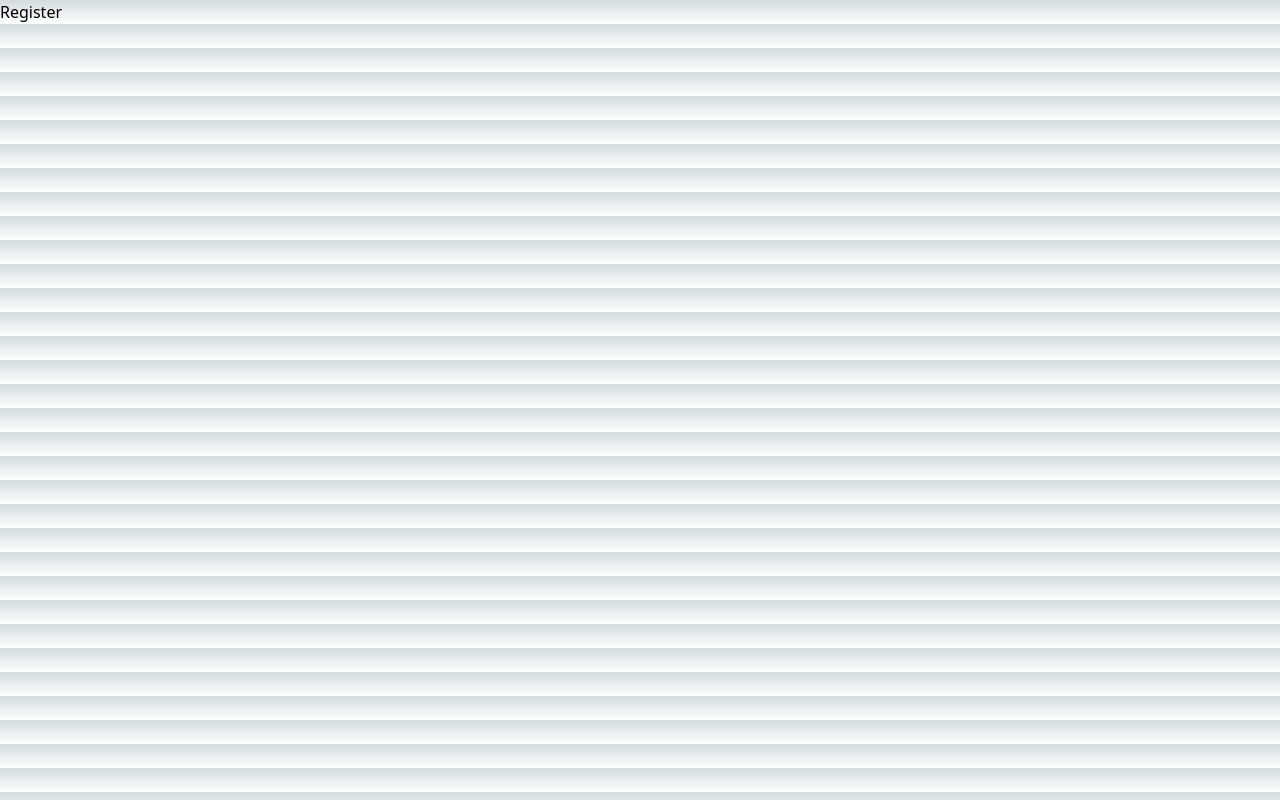
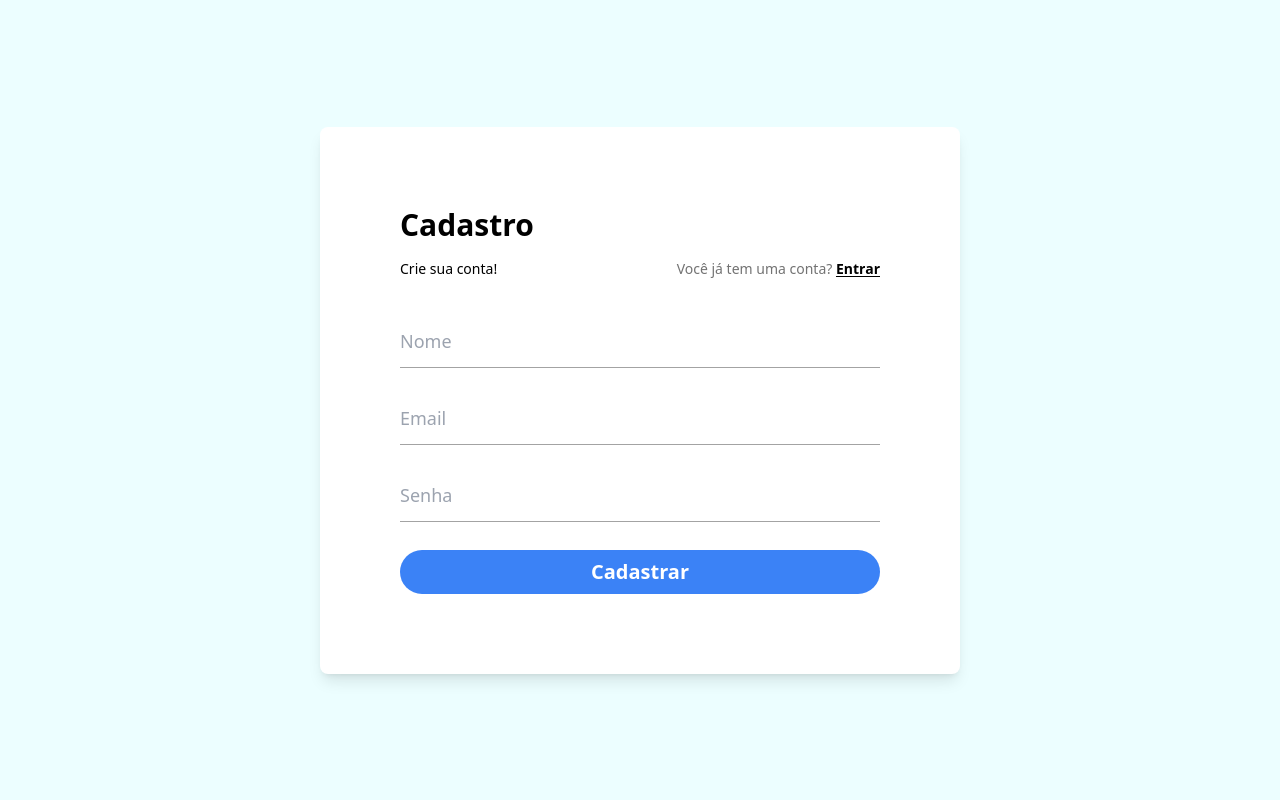
Before and after one commit to AllysonAlves1/sistema-condominio, a Next.js app: page /register in a window 1280 px wide. Built offline with nearby package versions, Linux system fonts and the light colour scheme; no server answers.

Commit message:
Login e cadastro feito com sucesso usando localstorage e logout

```diff
--- a/src/components/Button.tsx
+++ b/src/components/Button.tsx
@@ -5,7 +5,7 @@ interface ButtonProps {
 
 export default function Button(props: ButtonProps) {
   return (
-    <button className="rounded-full font-semibold hover:opacity-80 transition border-2 w-full bg-sky-500 text-white border-sky-500 text-xl px-4 py-2"
+    <button className="w-full text-center rounded-full font-semibold hover:opacity-80 transition bg-blue-500 text-white text-xl px-4 py-2"
     onClick={props.onClick}
     >
     {props.label}
--- a/src/components/Input.tsx
+++ b/src/components/Input.tsx
@@ -10,11 +10,11 @@ interface InputProps {
 export default function Input(props: InputProps) {
   return (
     <input
+      className="w-full py-3 my-3 text-lg text-black border-b border-neutral-400 focus:border-black outline-none focus:outline-none"
+      type={props.type}
       placeholder={props.placeholder}
       value={props.value}
-      type={props.type}
       onChange={props.onChange}
-      className="w-full p-4 text-lg bg-black border-2 border-neutral-800 rounded-md outline-none text-white focus:border-sky-500 focus:border-2 transition"
     />
   )
 }
--- a/src/components/Login.tsx
+++ b/src/components/Login.tsx
@@ -2,6 +2,9 @@ import { useEffect, useState } from "react"
 import jwt from "jsonwebtoken";
 import axios from "axios";
 import { useRouter } from "next/router";
+import Input from "./Input";
+import Button from "./Button";
+import Link from "next/link";
 
 export default function Login() {
   const router = useRouter();
@@ -11,48 +14,43 @@ export default function Login() {
 
   const handleLogin = async () => {
     try {
-      // Fazer a requisição para o backend
       const response = await axios.post('/usuario/login', {
         email,
         senha,
       });
-
-      // Obter o token JWT da resposta
       const token = response.data.token;
-
-      // Decodificar o token JWT para obter as informações do usuário
       const decodedToken = jwt.decode(token);
-
-      // Armazenar o token no localStorage
       localStorage.setItem('token', token);
-
-      useEffect(() => {
-        const token = localStorage.getItem('token');
-
-        if (token) {
-          // O usuário está autenticado, redirecionar para a página protegida
-          router.push('/dashboard');
-        }
-      }, []);
-
+      router.push('/dashboard');
     } catch (error) {
-      // Tratar erros de autenticação
       console.error('Erro ao fazer login:', error);
     }
   };
 
+  useEffect(() => {
+    const token = localStorage.getItem('token');
+
+    if (token) {
+      router.push('/dashboard');
+    }
+  }, []);
+
   return (
-    <div className="w-full min-h-screen flex items-center justify-center bg-white">
-      <div className="w-1/2 h-1/2 flex flex-col p-20 justify-between bg-slate-200 rounded-lg shadow-lg">
+    <div className="w-full min-h-screen flex items-center justify-center bg-cyan-50">
+      <div className="w-1/2 h-1/2 flex flex-col p-20 gap-4 justify-between bg-white rounded-lg shadow-lg">
         <h1 className="text-3xl font-bold text-black">
-          Entre no sistema
+          Login
         </h1>
-        <div className="w-full flex flex-col">
-          <h3 className="text-2xl font-semibold mb-4 text-black">Login</h3>
+        <div className="flex justify-between">
           <p className="text-sm mb-2 text-black">Bem-vindo de volta!</p>
+          <p className="text-sm font-normal text-neutral-500">Não tem conta? <Link href="/register"><span className="text-black font-semibold underline underline-offset-2 cursor-pointer">Cadastre-se</span></Link></p>
         </div>
         <div className="w-full">
-          <p className="text-sm font-normal text-black">Você já tem uma conta? <span className="font-semibold underline underline-offset-2 cursor-pointer">Cadastre-se no sistema</span></p>
+          <Input type="email" placeholder="Email" value={email} onChange={(e) => setEmail(e.target.value)}/>
+          <Input type="password" placeholder="Senha" value={senha} onChange={(e) => setSenha(e.target.value)}/>
+        </div>
+        <div className="w-full flex flex-col">
+          <Button label="Entrar" onClick={handleLogin}/>
         </div>
       </div>
     </div>
--- a/src/components/SideBar.tsx
+++ b/src/components/SideBar.tsx
@@ -1,7 +1,15 @@
-import { IconHome, IconSettings, IconUserEdit, IconUserPlus } from "@tabler/icons-react";
+import { IconHome, IconLogout, IconSettings, IconUserEdit, IconUserPlus } from "@tabler/icons-react";
 import Link from "next/link";
+import { useRouter } from "next/router";
 
 export default function SideBar(props: any) {
+  const router = useRouter();
+
+  const handleLogout = () => {
+    localStorage.removeItem('token');
+
+    router.push('/');
+  };
   return (
     <div className="flex">
       <div className="fixed w-56 h-screen p-4 bg-white border-r-[1px] flex flex-col justify-between items-center">
@@ -41,6 +49,15 @@ export default function SideBar(props: any) {
               <span className="text-black">Perfil</span>
             </div>
           </Link>
+
+          <button onChange={handleLogout}>
+            <div className="flex items-center">
+              <div className="bg-blue-300 hover:bg-blue-500 text-white my-4 p-3 rounded-lg inline-block mr-2">
+                <IconLogout size={20} />
+              </div>
+              <span className="text-black">Sair</span>
+            </div>
+          </button>
         </div>
       </div>
       <main className="ml-56 w-full">{props.children}</main>
--- a/src/pages/register.tsx
+++ b/src/pages/register.tsx
@@ -1,8 +1,54 @@
+import Button from "@/components/Button";
+import Input from "@/components/Input";
+import axios from "axios";
+import Link from "next/link";
+import { useEffect, useState } from "react";
+
 export default function Register() {
+  const [nome, setNome] = useState('');
+  const [email, setEmail] = useState('');
+  const [senha, setSenha] = useState('');
+
+  const cadastrarUsuario = async () => {
+    try {
+      const response = await axios.post('/usuario/register', {
+        nome: nome,
+        email: email,
+        senha: senha
+      });
+      console.log('Usuário cadastrado:', response.data);
+    } catch (error) {
+      console.error('Erro ao cadastrar usuário:', error);
+    }
+  };
+
+  useEffect(() => {
+    cadastrarUsuario();
+  }, []);
+
+  const handleCadastro = () => {
+    cadastrarUsuario();
+  };
 
   return (
-    <div>
-      <h1>Register</h1>
+    <div className="w-full min-h-screen flex items-center justify-center bg-cyan-50">
+      <div className="w-1/2 h-1/2 flex flex-col p-20 gap-4 justify-between bg-white rounded-lg shadow-lg">
+        <h1 className="text-3xl font-bold text-black">
+          Cadastro
+        </h1>
+        <div className="flex justify-between">
+          <p className="text-sm mb-2 text-black">Crie sua conta!</p>
+          <p className="text-sm font-normal text-neutral-500">Você já tem uma conta? <Link href="/"><span className="text-black font-semibold underline underline-offset-2 cursor-pointer">Entrar</span></Link></p>
+        </div>
+        <div className="w-full">
+          <Input type="text" placeholder="Nome" value={nome} onChange={(e) => setNome(e.target.value)}/>
+          <Input type="email" placeholder="Email" value={email} onChange={(e) => setEmail(e.target.value)}/>
+          <Input type="password" placeholder="Senha" value={senha} onChange={(e) => setSenha(e.target.value)}/>
+        </div>
+        <div className="w-full flex flex-col">
+          <Button label="Cadastrar" onClick={handleCadastro}/>
+        </div>
+      </div>
     </div>
   )
 }
```
Also changed, not shown: src/components/Cards/CardTablePessoas.tsx (+0 -12 lines), src/components/Cards/CardTableVeiculos.tsx (+0 -14 lines).
